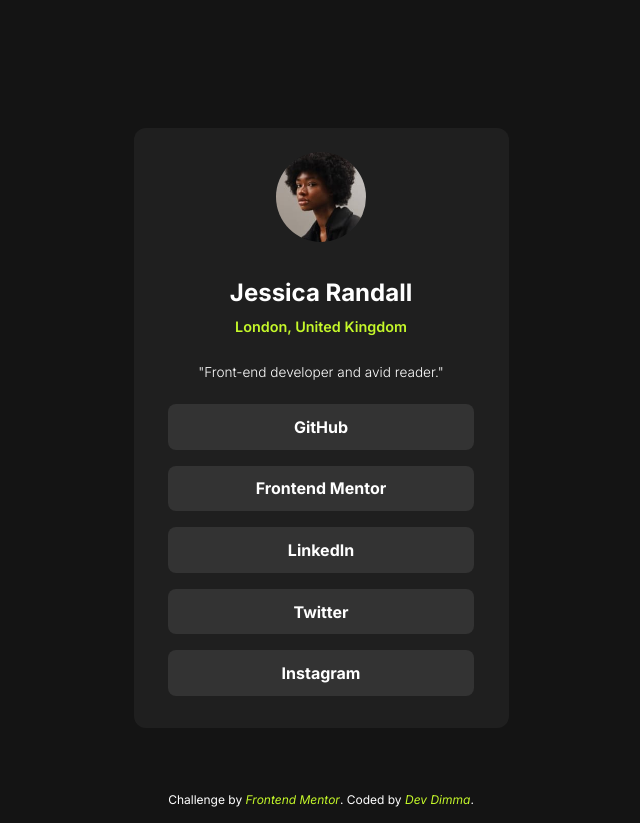
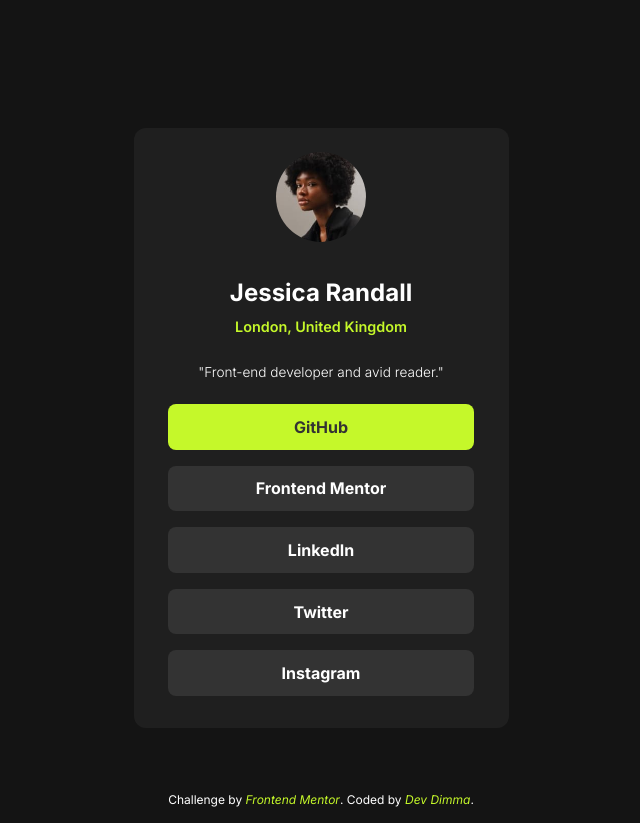
Before and after one commit to dev-dimma/frontend-mentor-challenges, a plain HTML site: page social-links-profile-main/social-links-profile-main/index.html in a window 1280 px wide. In both pictures the pointer is over the link "GitHub". Shown: the whole page, without its empty margins (319-959 px from the left). Drawn offline with Linux system fonts and the light colour scheme.

Commit message:
Added active and hover states to the li elements

```diff
--- a/social-links-profile-main/social-links-profile-main/styles.css
+++ b/social-links-profile-main/social-links-profile-main/styles.css
@@ -65,6 +65,24 @@
   text-decoration: none;
 }
 
+ul li:hover a,
+ul li:active a {
+  color: hsl(0, 0%, 20%);
+}
+
+ul li:hover,
+ul li:active {
+  background-color: hsl(75, 94%, 57%);
+  cursor: pointer;
+}
+
+/* ul li a:active,
+ul li a:hover {
+  background-color: hsl(75, 94%, 57%);
+  color: hsl(0, 0%, 20%);
+  cursor: pointer;
+} */
+
 .attribution {
   font-family: "Inter", sans-serif;
   font-size: 10px;
@@ -79,6 +97,8 @@
   text-decoration: none;
 }
 
+/* Desktop Styles */
+
 @media (max-width: 1440px) {
   ul {
     width: 90%;
```
Also changed, not shown: social-links-profile-main/social-links-profile-main/assets/images/social-links-finished-project.jpeg (added), 1 other file.
